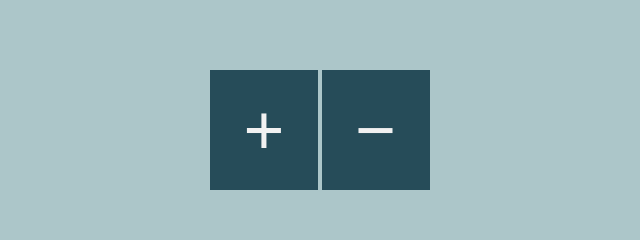
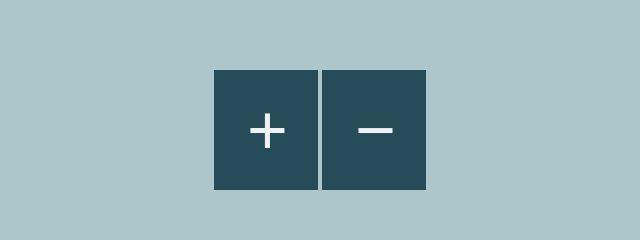
Before and after one commit to svdf18/variables-and-outputs, a plain HTML site: page index.html in a window 1280 px wide. Shown: the part 335-575 px from the top of the page, 320-960 px from the left. Drawn offline with Linux system fonts and the light colour scheme.

Commit message:
clean up

```diff
--- a/app.css
+++ b/app.css
@@ -35,8 +35,6 @@ button {
     border-radius: 0;
     color: #f1f1f1;
     background-color: rgb(38, 76, 89);
-    letter-spacing: 0.05em;
-    text-transform: uppercase;
     padding: 20px 30px 20px 33px;
 }
 
```
